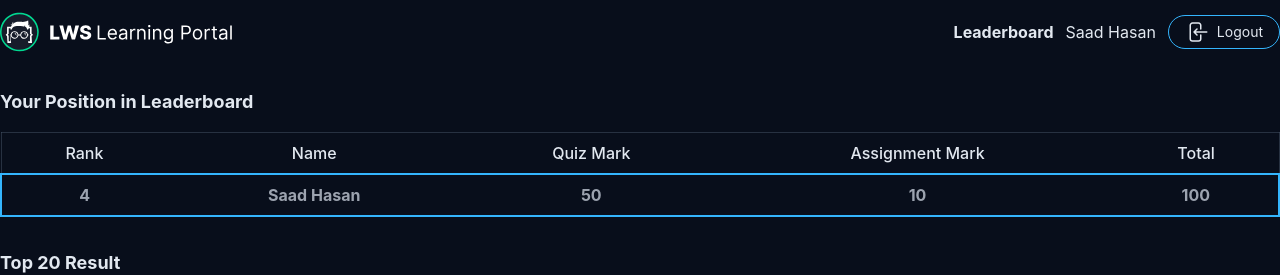
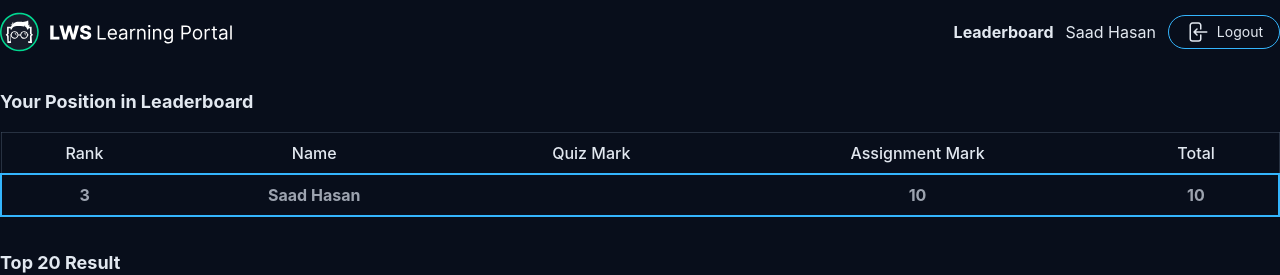
Before and after one commit to Nabi171/lPortalApp, a React (Create React App) app: page /StudentPortal/leaderboard/1 in a window 1280 px wide. Shown: the top 275 px of the page. Built offline with nearby package versions, Linux system fonts and the light colour scheme; no server answers; data requests are answered from the project's data file.

Commit message:
ssafpoeinlcmlkapj

```diff
--- a/src/components/StudentPortal/LeaderBoard/LeaderBoard.js
+++ b/src/components/StudentPortal/LeaderBoard/LeaderBoard.js
@@ -1,11 +1,12 @@
 import React from 'react';
 import logo from "../../learningportal.svg";
 import { Link, useParams } from 'react-router-dom';
-import { useGetAssignmentMarkQuery, useGetSingleAssignmentMarkQuery } from '../../../features/apiSlice';
+import { useGetAssignmentMarkQuery, useGetSingleAssignmentMarkQuery, useGetSingleQuizMarkQuery } from '../../../features/apiSlice';
 import LeaderBoardTable from './LeaderBoardTable';
 const LeaderBoard = () => {
     const { leaderbordId } = useParams();
     const { data: SingleassignmentMark, isLoading2, isError2 } = useGetSingleAssignmentMarkQuery(leaderbordId);
+    const { data: SingleQuizMark, isLoading3, isError3 } = useGetSingleQuizMarkQuery(leaderbordId);
     // console.log(SingleassignmentMark)
     const { data: assignmentMark, isLoading, isError } = useGetAssignmentMarkQuery();
     // decide what to render
@@ -76,11 +77,13 @@ const LeaderBoard = () => {
 
                             <tbody>
                                 <tr className="border-2 border-cyan">
-                                    <td className="table-td text-center font-bold">4</td>
+                                    <td className="table-td text-center font-bold">3</td>
                                     <td className="table-td text-center font-bold">{SingleassignmentMark ?.student_name}</td>
-                                    <td className="table-td text-center font-bold">50</td>
+                                    <td className="table-td text-center font-bold">{SingleQuizMark ?.mark}</td>
                                     <td className="table-td text-center font-bold">{SingleassignmentMark ?.mark}</td>
-                                    <td className="table-td text-center font-bold">{SingleassignmentMark ?.totalMark}</td>
+                                    {SingleQuizMark ? <td className="table-td text-center font-bold">{parseInt(SingleassignmentMark ?.mark) + parseInt(SingleQuizMark ?.mark)}</td>
+                                        : <td className="table-td text-center font-bold">{parseInt(SingleassignmentMark ?.mark) + parseInt(0)}</td>
+                                    }
                                 </tr>
                             </tbody>
                         </table>
```
